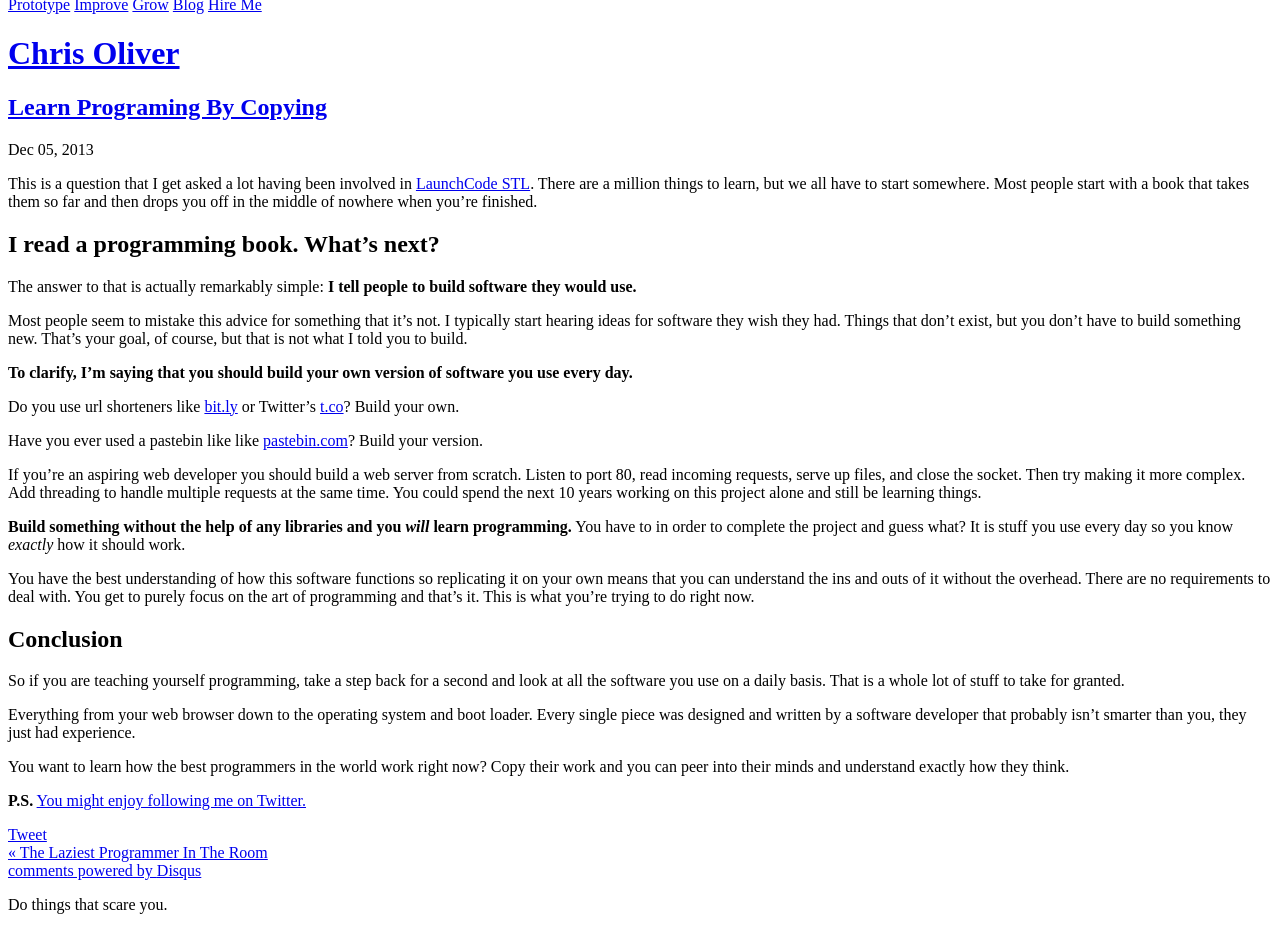
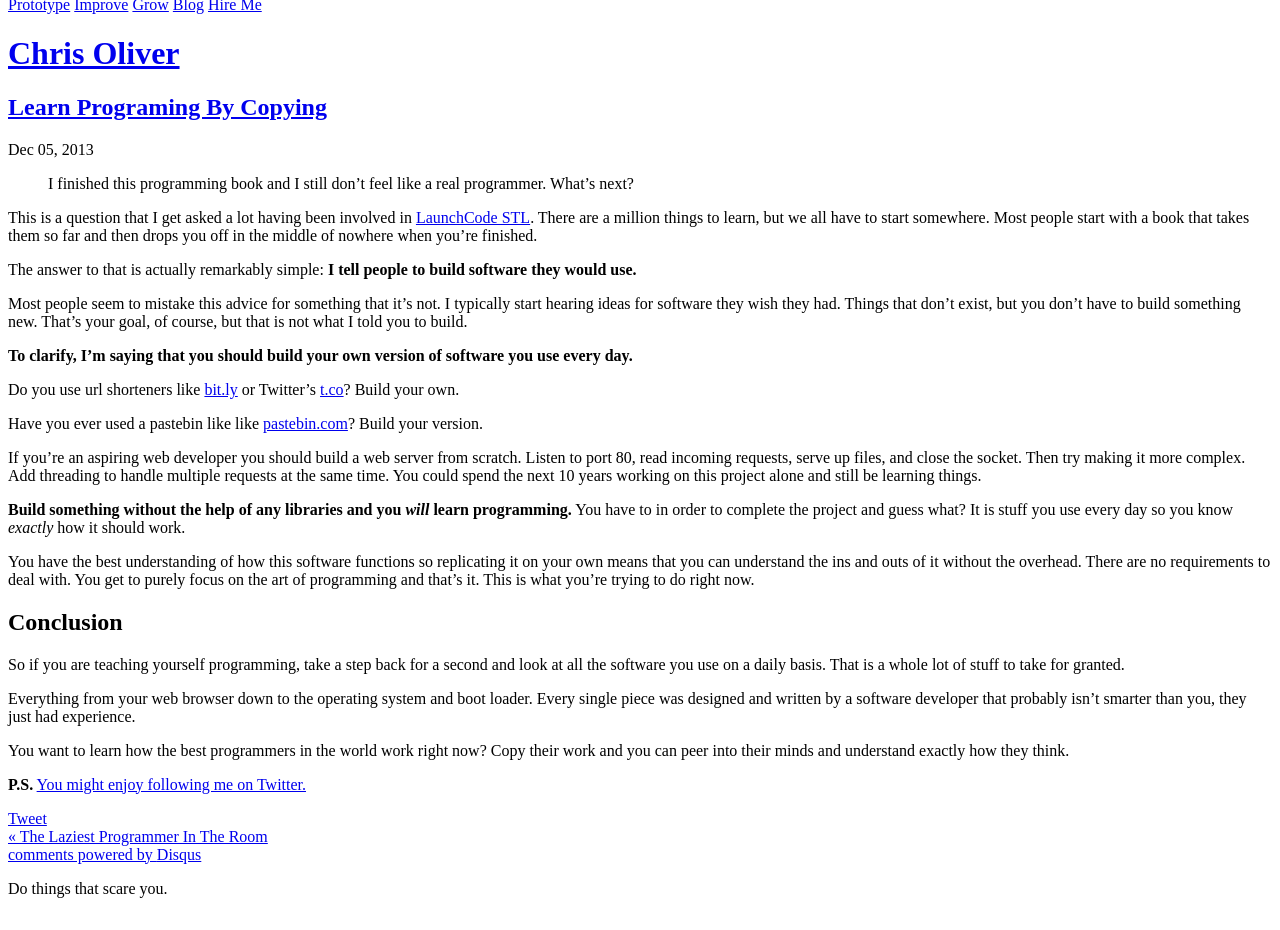
Before and after one commit to excid3/excid3.com, a Jekyll site: the page built from _posts/2013-12-5-learn-programming-by-copying.md, in a window 1280 px wide, cut to the strip 112-1042 px from the top of the page. Built offline with Jekyll 4.4.1, drawn with Linux system fonts in a browser that asks for light colours; nearby versions of some CDN libraries; Markdown is read by kramdown in place of the engine named in the settings; comment, search, counter and statistics services are not loaded.

Commit message:
Update blog post

```diff
--- a/_posts/2013-12-5-learn-programming-by-copying.md
+++ b/_posts/2013-12-5-learn-programming-by-copying.md
@@ -6,9 +6,11 @@ categories:
   - General
 ---
 
+> I finished this programming book and I still don't feel like a
+> real programmer. What's next?
+
 This is a question that I get asked a lot having been involved in [LaunchCode STL](http://launchcodestl.com). There are a million things to learn, but we all have to start somewhere. Most people start with a book that takes them so far and then drops you off in the middle of nowhere when you're finished.
 
-## I read a programming book. What's next?
 The answer to that is actually remarkably simple: **I tell people to build software they would use.**
 
 Most people seem to mistake this advice for something that it's not. I typically start hearing ideas for software they wish they had. Things that don't exist, but you don't have to build something new. That's your goal, of course, but that is not what I told you to build.
```
